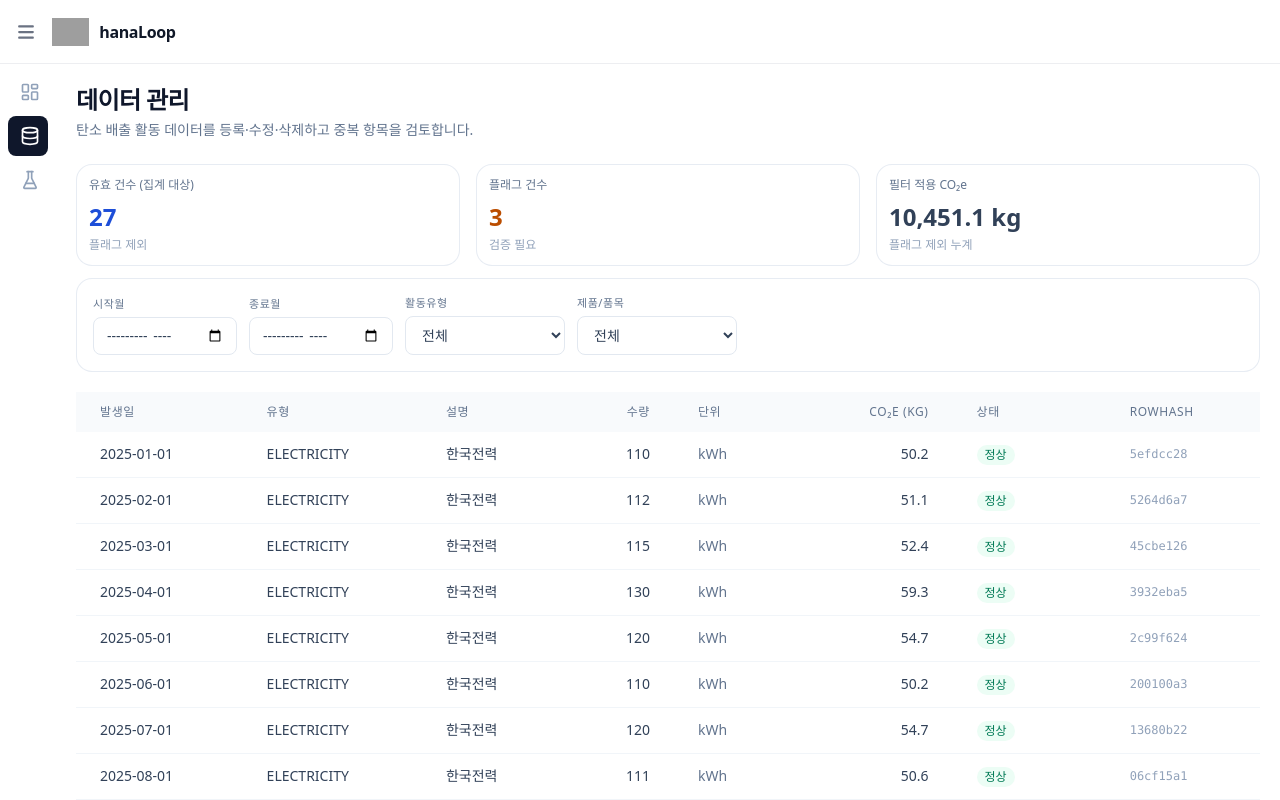
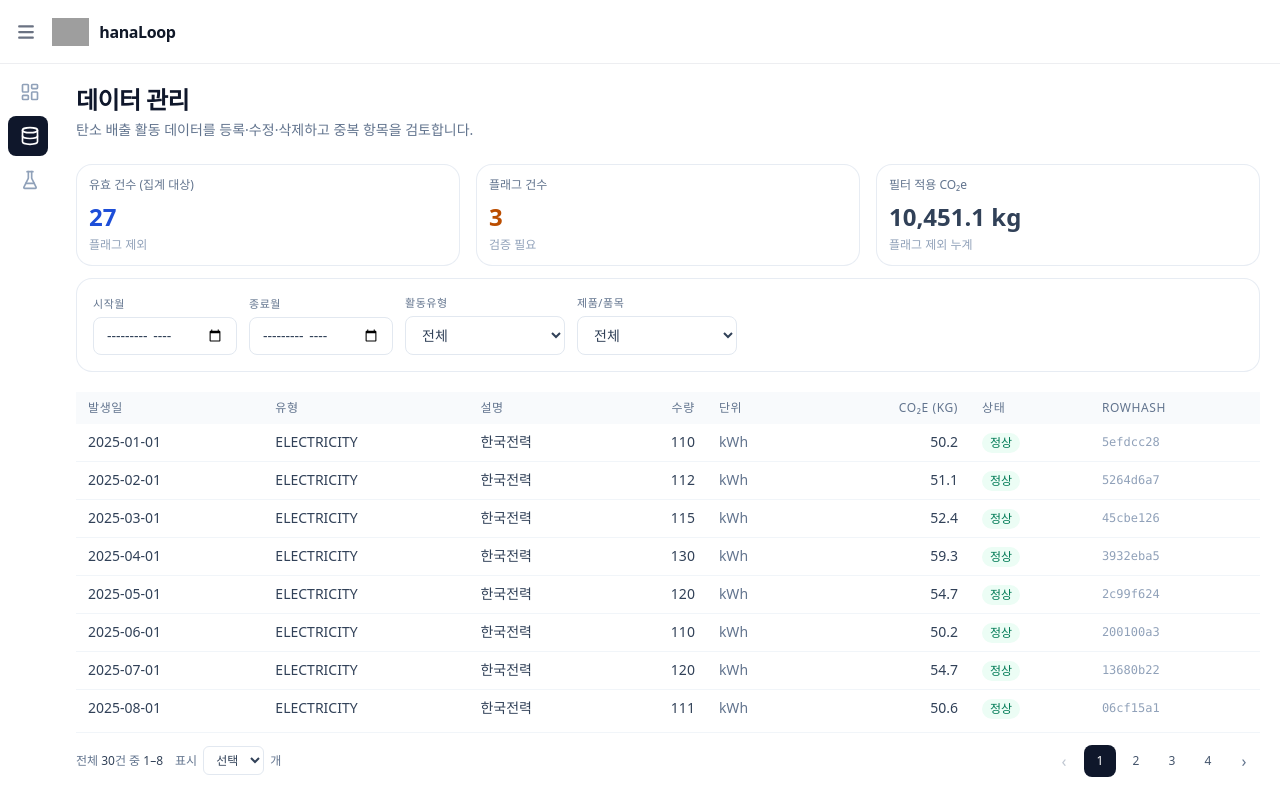
Before and after one commit to jangseoyeon-dev/hanaLoop, a Next.js app: page /data-management in a window 1280 px wide. Shown: the top 800 px of the page. Built offline with nearby package versions, Linux system fonts and the light colour scheme; grey boxes are pictures that could not be loaded.

Commit message:
테이블 페이지네이션 기능 추가

```diff
--- /dev/null
+++ b/src/shared/components/Table/Pagination.tsx
@@ -0,0 +1,108 @@
+"use client";
+
+import { useState } from "react";
+
+type Props = {
+  page: number;
+  pageSize: number;
+  total: number;
+  onPageChange: (page: number) => void;
+  onPageSizeChange?: (size: number) => void;
+  pageSizeOptions?: number[];
+};
+
+const DEFAULT_OPTIONS = [5, 10, 20, 50];
+
+export function Pagination({
+  page,
+  pageSize,
+  total,
+  onPageChange,
+  onPageSizeChange,
+  pageSizeOptions = DEFAULT_OPTIONS,
+}: Props) {
+  const [selectedSize, setSelectedSize] = useState<string>("");
+
+  const totalPages = Math.max(1, Math.ceil(total / pageSize));
+  const startIdx = total === 0 ? 0 : (page - 1) * pageSize + 1;
+  const endIdx = Math.min(page * pageSize, total);
+
+  const canPrev = page > 1;
+  const canNext = page < totalPages;
+
+  const pages = Array.from({ length: totalPages }, (_, i) => i + 1);
+
+  return (
+    <div className="flex items-center justify-between gap-4 border-t border-slate-100 py-3">
+      <div className="flex items-center gap-3 text-xs text-slate-500">
+        <div>
+          전체 <span className="font-medium text-slate-700">{total}</span>건 중{" "}
+          <span className="font-medium text-slate-700">
+            {startIdx}–{endIdx}
+          </span>
+        </div>
+        {onPageSizeChange && (
+          <label className="flex items-center gap-1.5">
+            <span>표시</span>
+            <select
+              value={selectedSize}
+              onChange={(e) => {
+                setSelectedSize(e.target.value);
+                onPageSizeChange(Number(e.target.value));
+              }}
+              className="rounded-md border border-slate-200 bg-white px-2 py-1 text-xs text-slate-700 outline-none transition focus:border-brand-400 focus:ring-2 focus:ring-brand-100"
+              aria-label="페이지당 행 수"
+            >
+              <option value="" disabled hidden>
+                선택
+              </option>
+              {pageSizeOptions.map((size) => (
+                <option key={size} value={size}>
+                  {size}
+                </option>
+              ))}
+            </select>
+            <span>개</span>
+          </label>
+        )}
+      </div>
+
+      <div className="flex items-center gap-1">
+        <button
+          type="button"
+          onClick={() => onPageChange(page - 1)}
+          disabled={!canPrev}
+          aria-label="이전 페이지"
+          className="inline-flex h-8 w-8 items-center justify-center rounded-lg text-slate-500 transition-colors hover:bg-slate-100 hover:text-slate-900 disabled:cursor-not-allowed disabled:opacity-40 disabled:hover:bg-transparent disabled:hover:text-slate-500"
+        >
+          ‹
+        </button>
+        {pages.map((p) => (
+          <button
+            key={p}
+            type="button"
+            onClick={() => onPageChange(p)}
+            aria-current={p === page ? "page" : undefined}
+            className={
+              "inline-flex h-8 min-w-8 items-center justify-center rounded-lg px-2 text-xs font-medium transition-colors " +
+              (p === page
+                ? "bg-slate-900 text-white"
+                : "text-slate-600 hover:bg-slate-100 hover:text-slate-900")
+            }
+          >
+            {p}
+          </button>
+        ))}
+        <button
+          type="button"
+          onClick={() => onPageChange(page + 1)}
+          disabled={!canNext}
+          aria-label="다음 페이지"
+          className="inline-flex h-8 w-8 items-center justify-center rounded-lg text-slate-500 transition-colors hover:bg-slate-100 hover:text-slate-900 disabled:cursor-not-allowed disabled:opacity-40 disabled:hover:bg-transparent disabled:hover:text-slate-500"
+        >
+          ›
+        </button>
+      </div>
+    </div>
+  );
+}
--- a/src/shared/components/Table/Table.tsx
+++ b/src/shared/components/Table/Table.tsx
@@ -1,8 +1,12 @@
 "use client";
 
+import { useEffect, useState } from "react";
 import type { ActivityRow } from "@/features/data-management/mock";
 import { formatNumber } from "@/shared/lib/format";
+import { Pagination } from "./Pagination";
 import { Th } from "./Th";
+
+const DEFAULT_PAGE_SIZE = 8;
 
 export function Table({
   rows,
@@ -11,10 +15,21 @@ export function Table({
   rows: ActivityRow[];
   onRowClick: (row: ActivityRow) => void;
 }) {
+  const [page, setPage] = useState(1);
+  const [pageSize, setPageSize] = useState(DEFAULT_PAGE_SIZE);
+
+  useEffect(() => {
+    setPage(1);
+  }, [rows, pageSize]);
+
+  const start = (page - 1) * pageSize;
+  const paginated = rows.slice(start, start + pageSize);
+
   return (
     <>
+      <div className="h-85 overflow-y-auto">
         <table className="min-w-full text-sm">
-        <thead>
+          <thead className="sticky top-0 z-10 bg-slate-50">
             <tr className="bg-slate-50 text-left text-xs uppercase tracking-wider text-slate-500">
               <Th>발생일</Th>
               <Th>유형</Th>
@@ -27,23 +42,23 @@ export function Table({
             </tr>
           </thead>
           <tbody className="divide-y divide-slate-100">
-          {rows.map((r) => (
+            {paginated.map((r) => (
               <tr
                 key={r.id}
                 onClick={() => onRowClick(r)}
-              className="cursor-pointer text-slate-700 transition-colors hover:bg-slate-50"
+                className="cursor-pointer text-slate-700 transition-colors hover:bg-slate-100"
               >
-              <td className="px-6 py-3">{r.activityDate}</td>
-              <td className="px-6 py-3">{r.type}</td>
-              <td className="px-6 py-3">{r.description}</td>
-              <td className="px-6 py-3 text-right tabular-nums">
+                <td className="px-3 py-2">{r.activityDate}</td>
+                <td className="px-3 py-2">{r.type}</td>
+                <td className="px-3 py-2">{r.description}</td>
+                <td className="px-3 py-2 text-right tabular-nums">
                   {formatNumber(r.amount)}
                 </td>
-              <td className="px-6 py-3 text-slate-500">{r.unit}</td>
-              <td className="px-6 py-3 text-right tabular-nums">
+                <td className="px-3 py-2 text-slate-500">{r.unit}</td>
+                <td className="px-3 py-2 text-right tabular-nums">
                   {formatNumber(r.co2e)}
                 </td>
-              <td className="px-6 py-3">
+                <td className="px-3 py-2">
                   {r.isDuplicate ? (
                     <span className="inline-flex items-center rounded-full bg-amber-50 px-2 py-0.5 text-xs font-medium text-amber-700">
                       중복 후보
@@ -54,13 +69,21 @@ export function Table({
                     </span>
                   )}
                 </td>
-              <td className="px-6 py-3 font-mono text-xs text-slate-400">
+                <td className="px-3 py-2 font-mono text-xs text-slate-400">
                   {r.rowHash}
                 </td>
               </tr>
             ))}
           </tbody>
         </table>
+      </div>
+      <Pagination
+        page={page}
+        pageSize={pageSize}
+        total={rows.length}
+        onPageChange={setPage}
+        onPageSizeChange={setPageSize}
+      />
     </>
   );
 }
--- a/src/shared/components/Table/Th.tsx
+++ b/src/shared/components/Table/Th.tsx
@@ -7,7 +7,7 @@ export function Th({
 }) {
   return (
     <th
-      className={`px-6 py-3 font-medium ${
+      className={`px-3 py-2 font-medium ${
         align === "right" ? "text-right" : "text-left"
       }`}
     >
```
Lines whose indentation alone changed are shown as unchanged.
